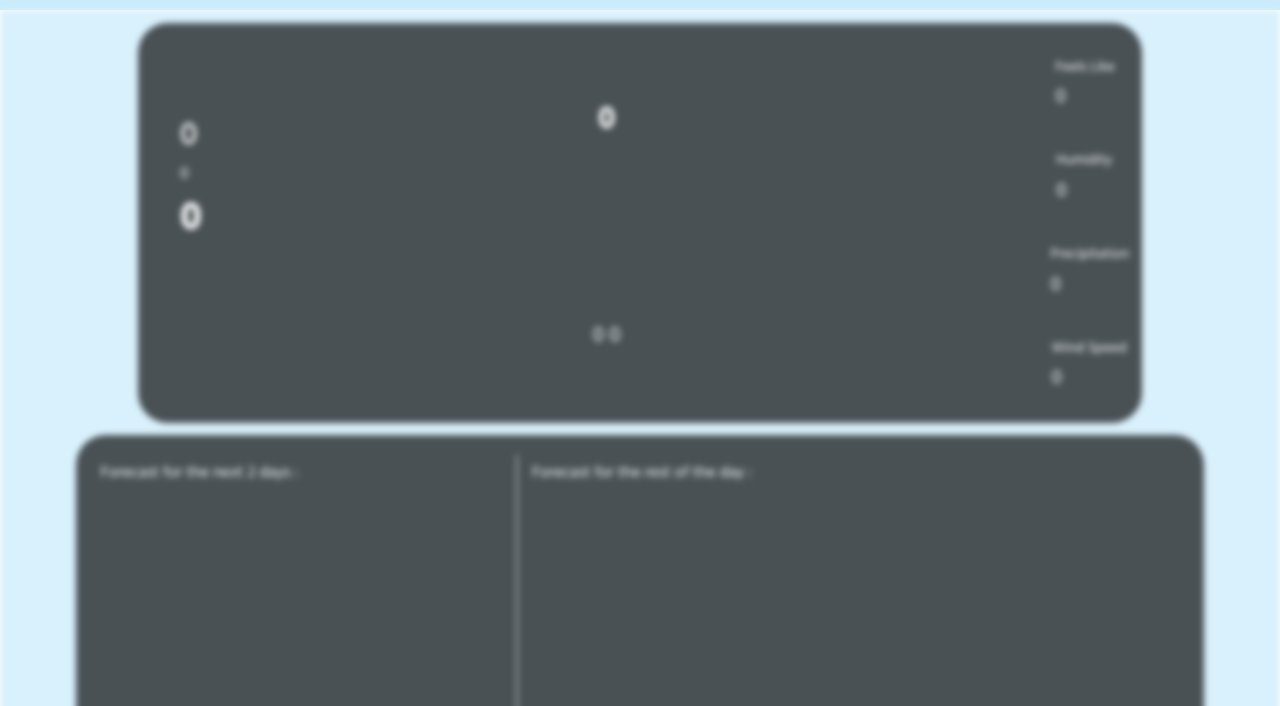
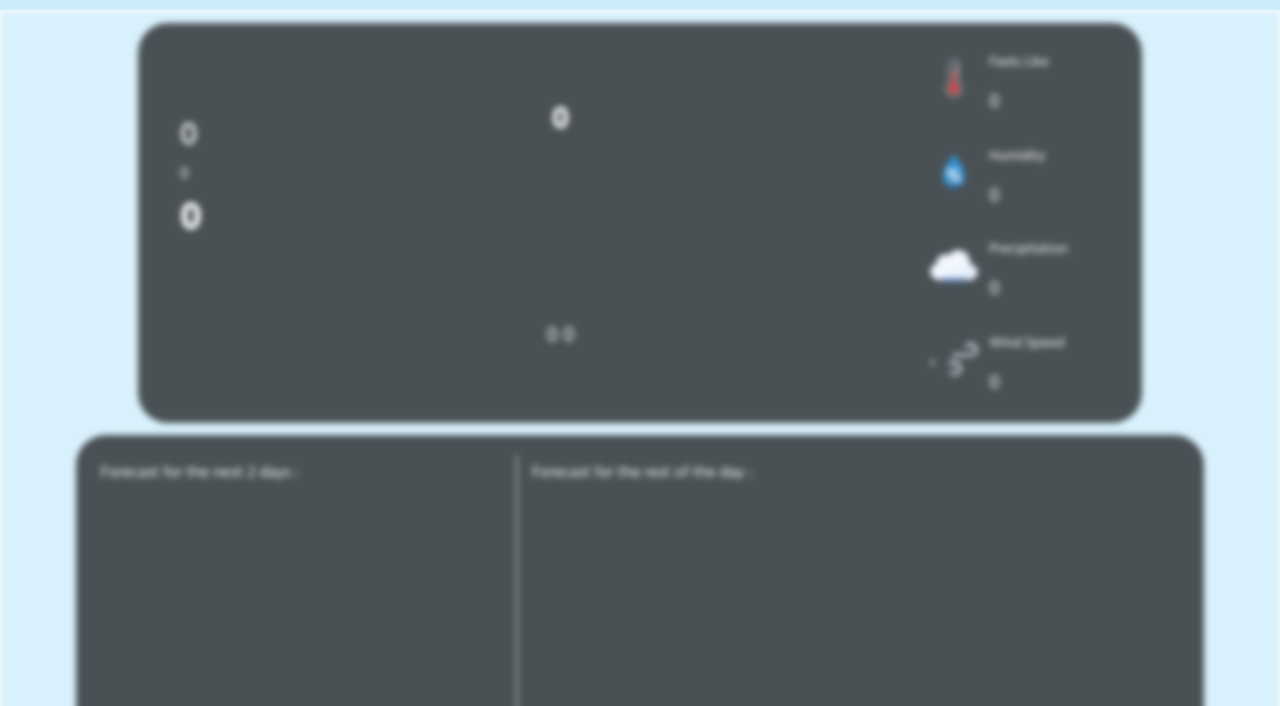
Before and after one commit to rvarad/top-weather-app, a website built with webpack: page dist/index.html in a window 1280 px wide. Shown: the part 94-800 px from the top of the page. Built offline with nearby package versions, Linux system fonts and the light colour scheme.

Commit message:
adding icons for weather details section

```diff
--- a/dist/index.html
+++ b/dist/index.html
@@ -46,22 +46,30 @@
       </div>
       <div class="weather-details-section">
         <div class="weather-info weather-info--feels-like">
-          <div class="weather-info__icon"></div>
+          <div class="weather-info__icon">
+            <img src="./icons/thermometer.svg" alt="feels like">
+          </div>
           <div class="weather-info__label">Feels Like</div>
           <div class="weather-info__data" data-current-feels-like>0</div>
         </div>
         <div class="weather-info weather-info--humidity">
-          <div class="weather-info__icon"></div>
+          <div class="weather-info__icon">
+            <img src="./icons/humidity.svg" alt="humidity">
+          </div>
           <div class="weather-info__label">Humidity</div>
           <div class="weather-info__data" data-current-humidity>0</div>
         </div>
         <div class="weather-info weather-info--precipitation">
-          <div class="weather-info__icon"></div>
+          <div class="weather-info__icon">
+            <img src="./icons/rain.svg" alt="precipitation">
+          </div>
           <div class="weather-info__label">Precipitation</div>
           <div class="weather-info__data" data-current-precipitation>0</div>
         </div>
         <div class="weather-info weather-info--wind-speed">
-          <div class="weather-info__icon"></div>
+          <div class="weather-info__icon">
+            <img src="./icons/wind.svg" alt="wind speed">
+          </div>
           <div class="weather-info__label">Wind Speed</div>
           <div class="weather-info__data" data-current-wind-speed>0</div>
         </div>
```
